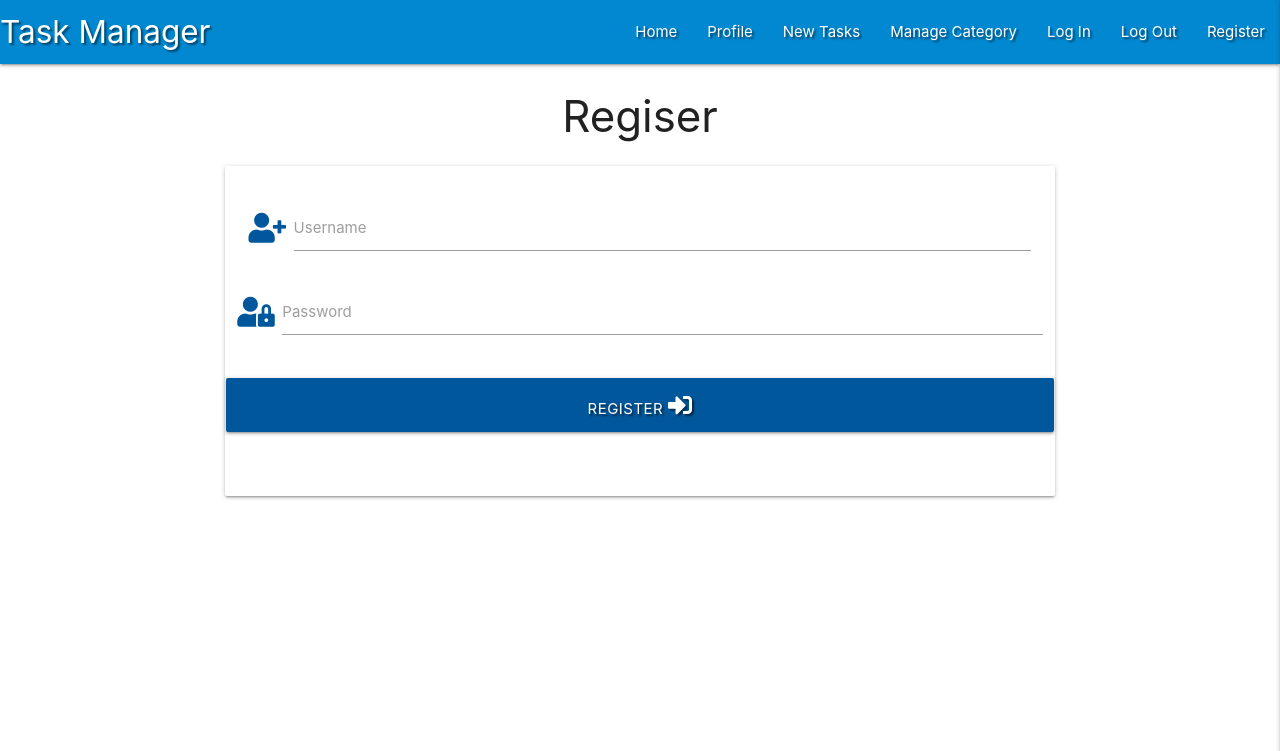
After one commit to 92an/TaskManager, a Flask app: page /register in a window 1280 px wide. The commit adds this page. Shown: the top 751 px of the page. Run offline with Flask 2, Linux system fonts and the light colour scheme; some libraries are stand-ins or nearby versions.

Commit message:
register template added

```diff
--- a/app.py
+++ b/app.py
@@ -5,6 +5,7 @@ from flask import (
     url_for, render_template)
 from flask_pymongo import PyMongo
 from bson.objectid import ObjectId
+from werkzeug.security import generate_password_hash, check_password_hash
 if os.path.exists("env.py"):
     import env
 
@@ -24,7 +25,9 @@ def get_task():
     tasks = mongo.db.tasks.find()
     return render_template("tasks.html", tasks=tasks)
 
-
+@app.route("/register", methods=["GET", "POST"])
+def register():
+    return render_template("register.html")
 
 
 if __name__ == "__main__":
--- a/templates/base.html
+++ b/templates/base.html
@@ -5,6 +5,7 @@
     <meta name="viewport" content="width=device-width, initial-scale=1.0">
     <link rel="stylesheet" href="https://cdnjs.cloudflare.com/ajax/libs/font-awesome/5.15.1/css/all.min.css"
     integrity="sha512-+4zCK9k+qNFUR5X+cKL9EIR+ZOhtIloNl9GIKS57V1MyNsYpYcUrUeQc9vNfzsWfV28IaLL3i96P9sdNyeRssA==" crossorigin="anonymous" />
+    <link href="https://fonts.googleapis.com/icon?family=Material+Icons" rel="stylesheet">
     <link rel="stylesheet" href="https://cdnjs.cloudflare.com/ajax/libs/materialize/1.0.0/css/materialize.min.css" type="text/css">
     <link rel="stylesheet" href="{{ url_for('static', filename='css/style.css') }}">
     {% block styles %}
@@ -27,7 +28,7 @@
                 <li><a href="#">Manage Category</a></li>
                 <li><a href="#">Log In</a></li>
                 <li><a href="#">Log Out</a></li>
-                <li><a href="#">Register</a></li>
+                <li><a href="{{ url_for('register') }}">Register</a></li>
             </ul>
             </div>
         </nav>
@@ -41,7 +42,7 @@
                 <li><a href="#">Manage Category</a></li>
                 <li><a href="#">Log In</a></li>
                 <li><a href="#">Log Out</a></li>
-                <li><a href="#">Register</a></li>
+                <li><a href="{{ url_for('register') }}">Register</a></li>
         </ul>
     </header>
 
--- /dev/null
+++ b/templates/register.html
@@ -0,0 +1,35 @@
+{% extends "base.html" %}
+{% block content %}
+
+<h3 class="center-align">Regiser</h3>
+
+<div class="row">
+    <form class="col s12 m8 offset-m2" method="POST" action="{{ url_for('register') }}">
+        <div class="card-panel">
+            <!-- Username field -->
+            <div class="row">
+                <div class="input-field col s12">
+                    <i class="fas fa-user-plus prefix light-blue-text text-darken-4"></i>
+                    <input id="username" name="username" type="text" class="validate">
+                    <label for="username">Username</label>
+                </div>
+                <!-- Password field -->
+                <div class="row">
+                    <div class="input-field col s12">
+                        <i class="fas fa-user-lock prefix light-blue-text text-darken-4"></i>
+                        <input id="password" type="password" class="validate">
+                        <label for="password">Password</label>
+                    </div>
+                </div>
+                <!-- Submitt button -->
+                <div class="row">
+                    <button type="submit" class="col s12 btn-large light-blue darken-4 text-shadow">
+                        Register <i class="fas fa-sign-in-alt"></i>
+                    </button>
+                </div>
+            </div>
+        </div>
+    </form>
+</div>
+
+{% endblock %}
```
